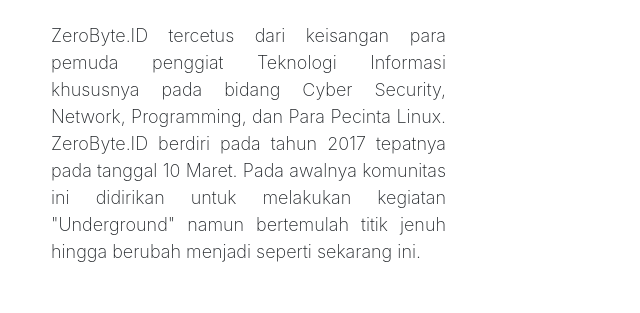
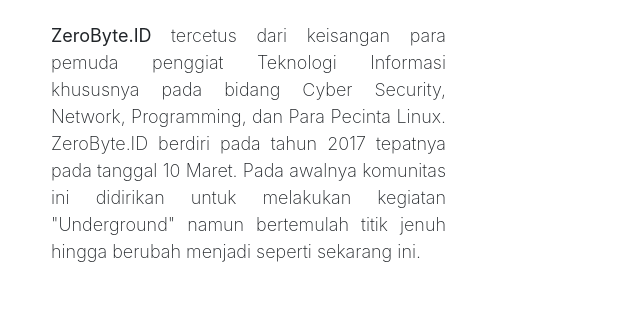
Before and after one commit to zerobyte-id/zerobyte.id, a plain HTML site: page index.html in a window 1280 px wide. Shown: the part 749-1062 px from the top of the page, 629-1269 px from the left. Drawn offline with nearby package versions, Linux system fonts and the light colour scheme; a web font is replaced by a local one.

Commit message:
Update index.html

```diff
--- a/index.html
+++ b/index.html
@@ -83,7 +83,7 @@
         </div>
         <div class="col-lg-5">
           <h3 class="border-bottom">About Us</h3>
-          <p style="text-align: justify;">ZeroByte.ID tercetus dari keisangan para pemuda penggiat Teknologi Informasi khususnya pada bidang Cyber Security, Network, Programming, dan Para Pecinta Linux. ZeroByte.ID berdiri pada tahun 2017 tepatnya pada tanggal 10 Maret. Pada awalnya komunitas ini didirikan untuk melakukan kegiatan "Underground" namun bertemulah titik jenuh hingga berubah menjadi seperti sekarang ini.</p>
+          <p style="text-align: justify;"><strong>ZeroByte.ID</strong> tercetus dari keisangan para pemuda penggiat Teknologi Informasi khususnya pada bidang Cyber Security, Network, Programming, dan Para Pecinta Linux. ZeroByte.ID berdiri pada tahun 2017 tepatnya pada tanggal 10 Maret. Pada awalnya komunitas ini didirikan untuk melakukan kegiatan "Underground" namun bertemulah titik jenuh hingga berubah menjadi seperti sekarang ini.</p>
         </div>
       </div>
     </section>
```
